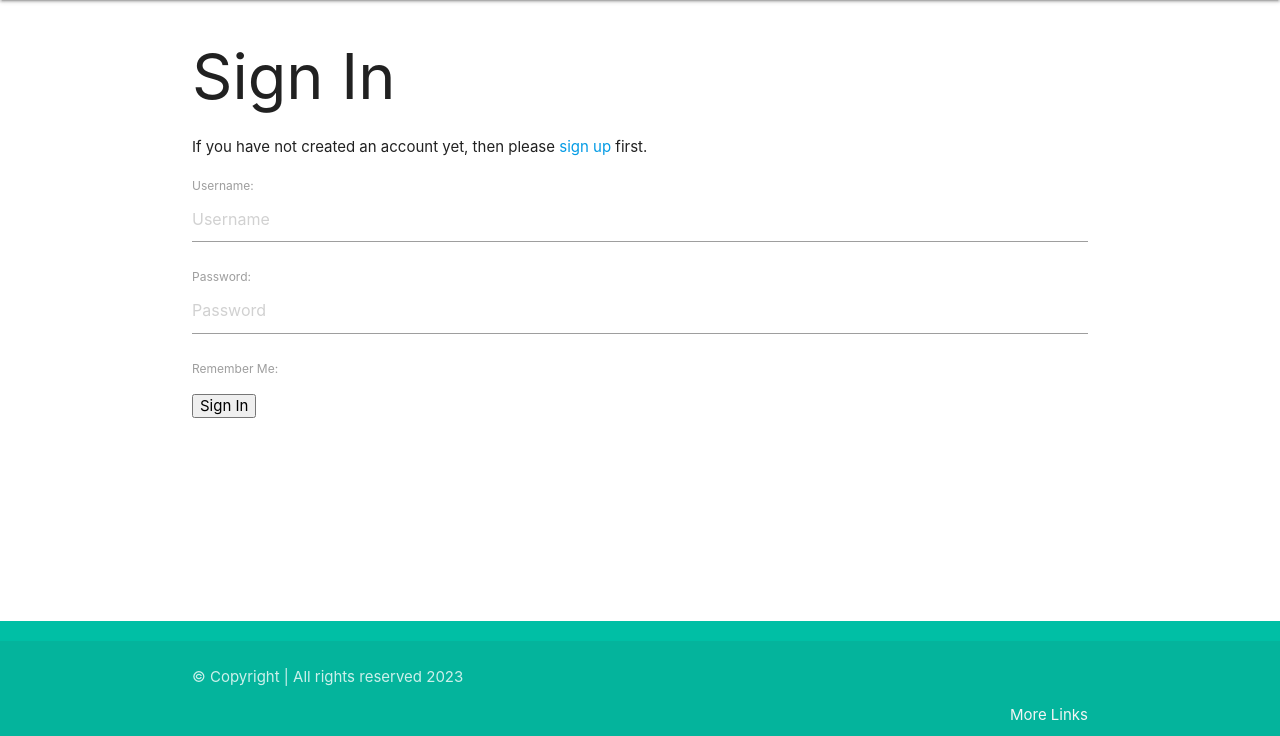
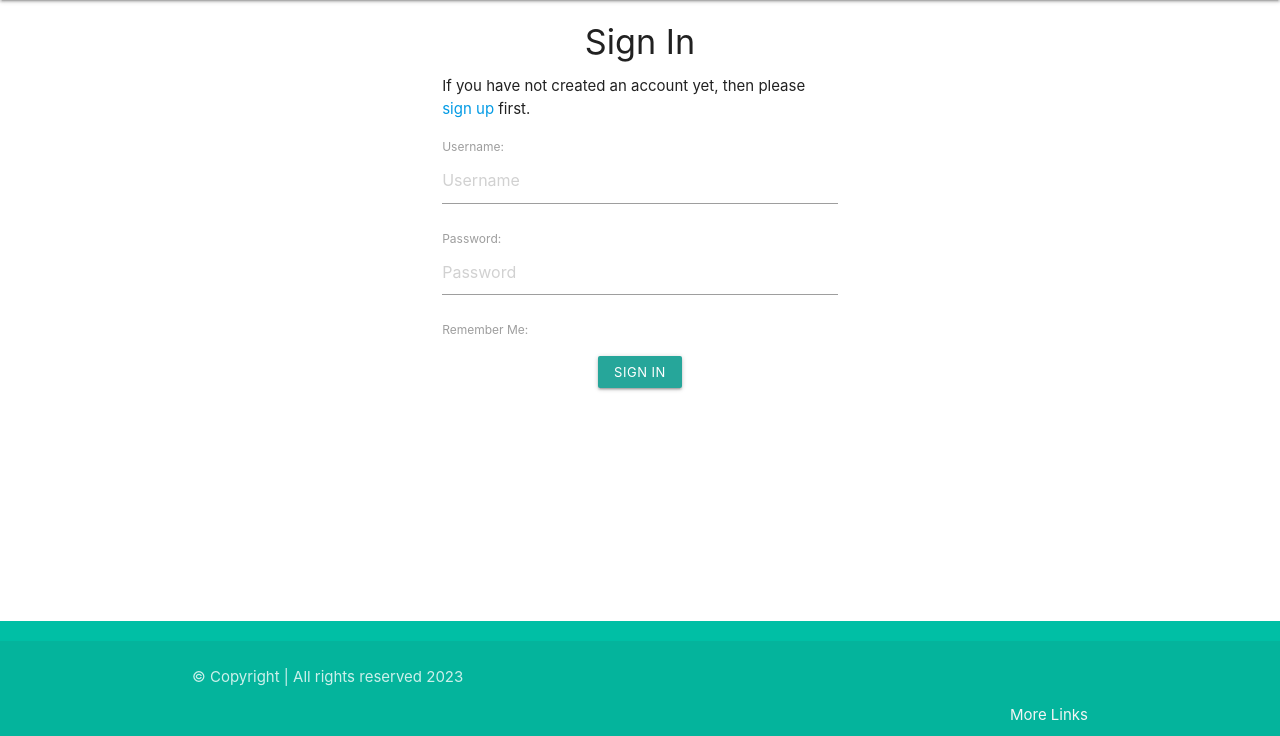
Before and after one commit to e-kai00/expense-tracker, a Django app: page /accounts/login/ in a window 1280 px wide. Shown: the part 64-800 px from the top of the page. Run offline with Django 3.2, Linux system fonts and the light colour scheme; some libraries are stand-ins or nearby versions.

Commit message:
Style log-in page

```diff
--- a/trackerapp/templates/account/login.html
+++ b/trackerapp/templates/account/login.html
@@ -3,38 +3,20 @@
 
 
 {% load i18n %}
-<!-- {% load account socialaccount %} -->
 
 {% block head_title %}{% trans "Sign In" %}{% endblock %}
 
 {% block content %}
 
-<h1>{% trans "Sign In" %}</h1>
+<div class="container">
+  <div class="row">
+    <div class="col s8 offset-s2">
 
+      <h4 class="center-align">{% trans "Sign In" %}</h4>
 
-<!-- {% get_providers as socialaccount_providers %}
-
-{% if socialaccount_providers %}
-<p>{% blocktrans with site.name as site_name %}Please sign in with one
-of your existing third party accounts. Or, <a href="{{ signup_url }}">sign up</a>
-for a {{ site_name }} account and sign in below:{% endblocktrans %}</p>
-
-<div class="socialaccount_ballot">
-
-  <ul class="socialaccount_providers">
-    {% include "socialaccount/snippets/provider_list.html" with process="login" %}
-  </ul>
-
-  <div class="login-or">{% trans 'or' %}</div>
-
-</div>
-
-{% include "socialaccount/snippets/login_extra.html" %}
-
-{% else %} -->
       <p>{% blocktrans %}If you have not created an account yet, then please
-<a href="{{ signup_url }}">sign up</a> first.{% endblocktrans %}</p>
-<!-- {% endif %} -->
+        <a href="{{ signup_url }}">sign up</a> first.{% endblocktrans %}
+      </p>
 
       <form class="login" method="POST" action="{% url 'account_login' %}">
         {% csrf_token %}
@@ -42,10 +24,12 @@ for a {{ site_name }} account and sign in below:{% endblocktrans %}</p>
         {% if redirect_field_value %}
         <input type="hidden" name="{{ redirect_field_name }}" value="{{ redirect_field_value }}" />
         {% endif %}
-  <!-- <a class="button secondaryAction" href="{% url 'account_reset_password' %}">{% trans "Forgot Password?" %}</a> -->
-  <button class="primaryAction" type="submit">{% trans "Sign In" %}</button>
+        <div class="center-align">
+        <button class="waves-effect waves-light btn btn-small" type="submit">{% trans "Sign In" %}</button>
+      </div>
       </form>
-
-
+    </div>
+  </div>
+</div>
 
 {% endblock %}
```
Lines whose indentation alone changed are shown as unchanged.
